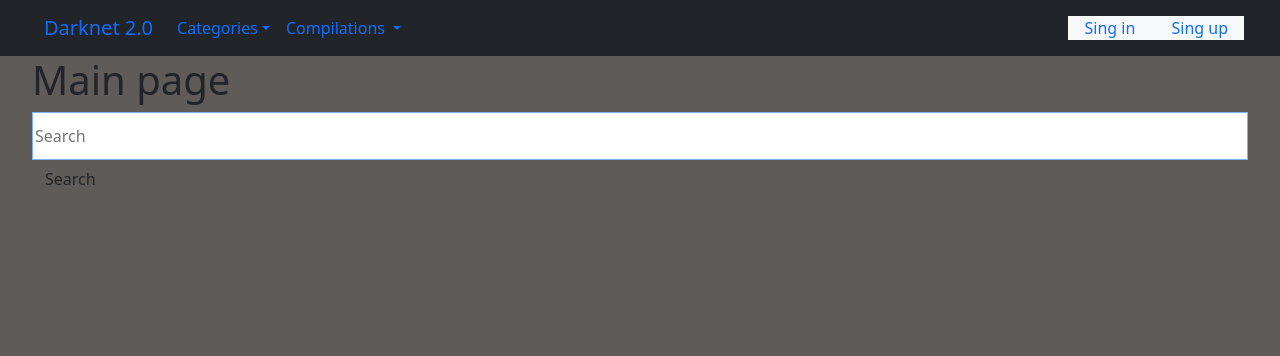
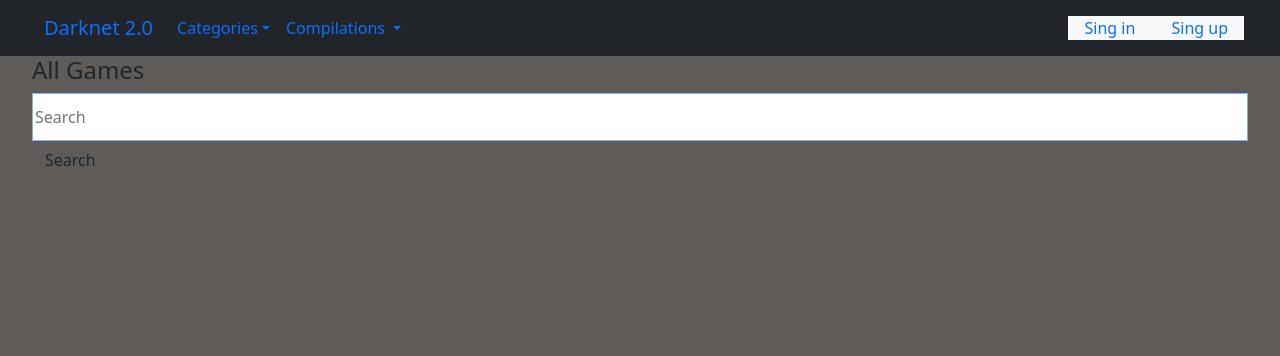
Before and after one commit to DeltaStas365/1st-django-project, a Django app: page / in a window 1280 px wide. Shown: the top 356 px of the page. Run offline with Django 4.2, Linux system fonts and the light colour scheme; data that the repository does not hold is empty.

Commit message:
Fixed categories and redone review system

```diff
--- a/first_site/games/models.py
+++ b/first_site/games/models.py
@@ -27,7 +27,7 @@ class Game(models.Model):
     preview_image = models.ImageField(upload_to='games_previews', blank=True, null=True)
     reviews_count = models.IntegerField(default=0)
     rate = models.DecimalField(default=0, max_digits=2, decimal_places=1)
-    categories = models.ManyToManyField(Category)
+    categories = models.ManyToManyField(Category, related_name='games')
 
     def __str__(self):
         return self.name
--- a/first_site/games/services.py
+++ b/first_site/games/services.py
@@ -24,3 +24,8 @@ def get_reviews(game: Game):
 def add_compilations(data):
     compilations = Complilation.objects.all()
     data["compilations"] = compilations
+
+def get_category_with_games(id):
+    category = Category.objects.get(pk=id)
+    games = category.games.all()
+    return category, games
--- a/first_site/games/templates/base_generic.html
+++ b/first_site/games/templates/base_generic.html
@@ -31,7 +31,7 @@
                         <ul class="dropdown-menu">
                             {% for category in categories %}
                                 <li>
-                                    <a class="dropdown-item" href="#">{{ category.name }}</a>
+                                    <a class="dropdown-item" href="{% url 'category_page' id=category.pk %}">{{ category.name }}</a>
                                 </li>
                             {% endfor %}
                         </ul>
--- a/first_site/games/templates/games/index.html
+++ b/first_site/games/templates/games/index.html
@@ -1,7 +1,12 @@
 {% extends "base_generic.html" %}
 {% load static %}
 {% block content %}
-<h1>Main page</h1>
+    {% if category %}
+    	<h3>Categories</h3>
+        <h4>{{ category.name }}</h4>
+    {% else %}
+        <h4>All Games</h4>
+    {% endif %}
 <div class="row">
     <div>
         <form class="form-inline" action="{% url 'main' %}" method="get">
--- /dev/null
+++ b/first_site/games/templatetags/filters.py
@@ -0,0 +1,14 @@
+from django.template import Library
+
+
+
+register = Library()
+@register.filter(name="active_stars")
+def active_stars(number):
+    return range(int(number))
+@register.filter(name="is_half")
+def is_half(number):
+    return number(int(number)) >= 0.5
+@register.filter(name="disabled_stars")
+def disabled_stars(number):
+    return range(10-int(float(number) + 0.5))
--- a/first_site/games/urls.py
+++ b/first_site/games/urls.py
@@ -5,5 +5,6 @@ urlpatterns = [
     # URL для входа
     path("", main, name="main"),
     path("games/<int:id>/", game_page, name="game_page"),
-    path("games/<int:id>/comment", add_comment, name="add_comment")
+    path("games/<int:id>/comment", add_comment, name="add_comment"),
+    path("catergories/<int:id>/", category_page, name="category_page")
 ]
--- a/first_site/games/views.py
+++ b/first_site/games/views.py
@@ -6,7 +6,8 @@ from django.views.decorators.http import require_http_methods
 
 from .forms import CommentForm
 from .models import Game
-from .services import get_all_games, add_categories, get_game, add_compilations, get_reviews, create_comment
+from .services import get_all_games, add_categories, get_game, add_compilations, get_reviews, create_comment, \
+    get_category_with_games
 
 
 def main(request):
@@ -37,3 +38,10 @@ def add_comment(request, id):
     if form.is_valid():
         create_comment(request.user, id, form.cleaned_data['comment_text'], form.cleaned_data['rating'])
     return redirect(reverse("game_page", kwargs={"id": id}))
+
+def category_page(request, id):
+    category, games = get_category_with_games(id)
+    page_data = {"category": category, "games": games}
+    add_categories(page_data)
+    add_compilations(page_data)
+    return render(request, 'games/index.html', page_data)
```
Also changed, not shown: first_site/games/templates/games/game_page.html (+26 -0 lines), first_site/games/migrations/0003_alter_complilation_game_alter_game_categories_and_more.py (added), first_site/games/templatetags/__init__.py (added).
